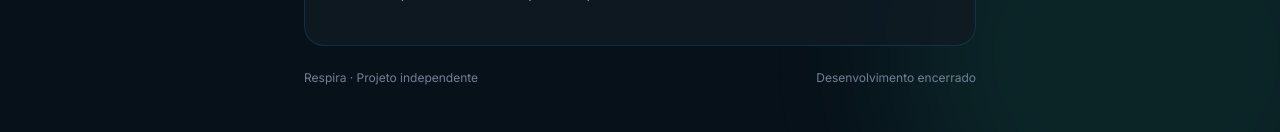
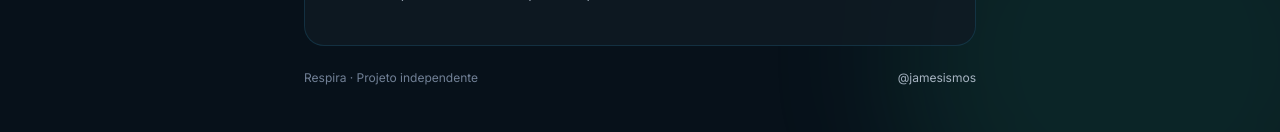
Before and after one commit to jamesismos/Respira..., a Next.js app: page / in a window 1280 px wide. Shown: the part 665-797 px from the top of the page. Built offline with nearby package versions, Linux system fonts and the light colour scheme.

Commit message:
Add Jamesismos Instagram link to footer

```diff
--- a/src/app/page.tsx
+++ b/src/app/page.tsx
@@ -80,9 +80,17 @@ export default function RootPage() {
           </div>
         </div>
 
-        <footer className="mt-6 flex flex-col gap-2 text-xs text-[#718096] sm:flex-row sm:items-center sm:justify-between">
+        <footer className="mt-6 flex flex-col gap-3 text-xs text-[#718096] sm:flex-row sm:items-center sm:justify-between">
           <span>Respira · Projeto independente</span>
-          <span>Desenvolvimento encerrado</span>
+          <a
+            href="https://www.instagram.com/jamesismos/"
+            target="_blank"
+            rel="noopener noreferrer"
+            className="w-fit text-[#A7B4C2] transition-colors hover:text-[#38BDF8]"
+            aria-label="Instagram de Jamesismos, abre em nova aba"
+          >
+            @jamesismos
+          </a>
         </footer>
       </section>
     </main>
```
